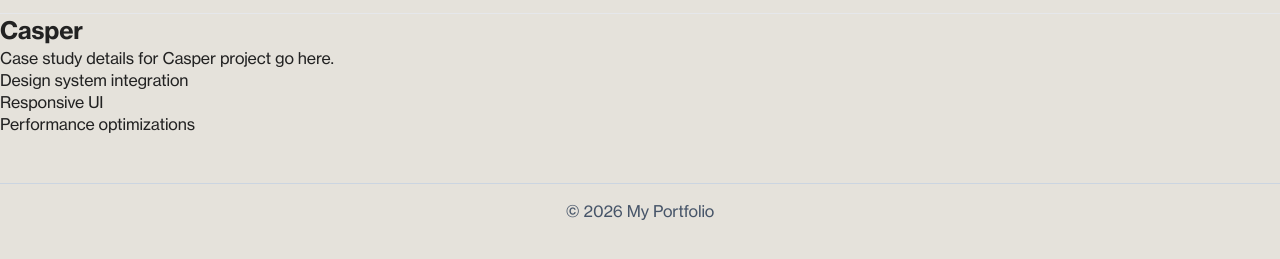
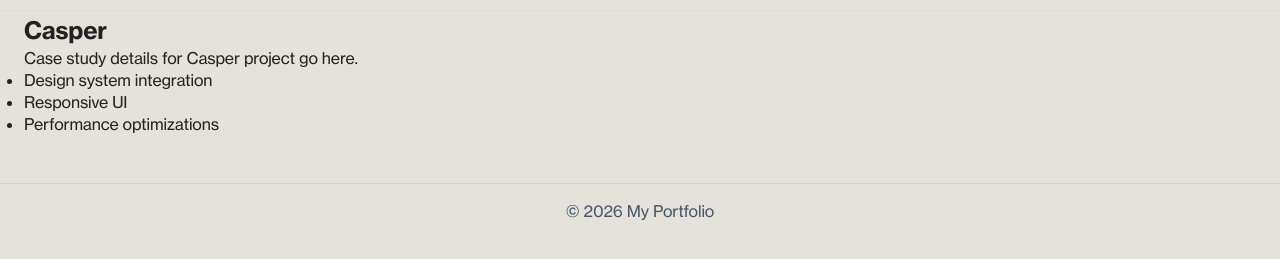
Before and after one commit to annelee01/Portfolio, a plain HTML site: page casper.html in a window 1280 px wide. Shown: the part 59-318 px from the top of the page. Drawn offline with Linux system fonts and the light colour scheme.

Commit message:
readme updated
Co-Authored-By: Claude Sonnet 4.6 <noreply@anthropic.com>

```diff
--- a/casper.html
+++ b/casper.html
@@ -8,7 +8,9 @@
 </head>
 <body>
   <header id="site-navbar" class="site-header"></header>
-  <main class="container">
+  <main class="page-shell">
+    <div class="grid-inner">
+      <section class="span-12">
         <h2>Casper</h2>
         <p>Case study details for Casper project go here.</p>
         <ul>
@@ -16,6 +18,8 @@
           <li>Responsive UI</li>
           <li>Performance optimizations</li>
         </ul>
+      </section>
+    </div>
   </main>
   <footer>
     <p>&copy; 2026 My Portfolio</p>
```
Also changed, not shown: finde.html (+5 -1 lines), verizon.html (+5 -1 lines), 2 other files. Lines whose indentation alone changed are shown as unchanged.
